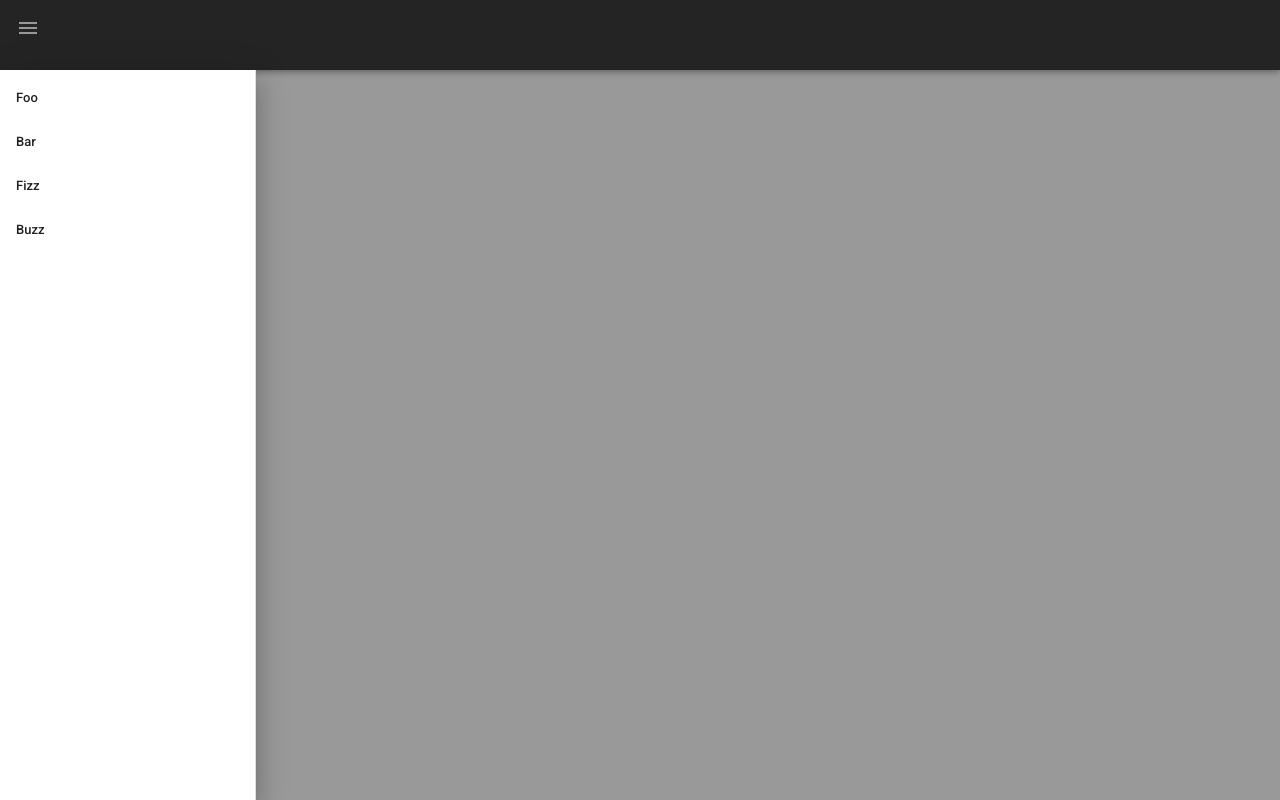
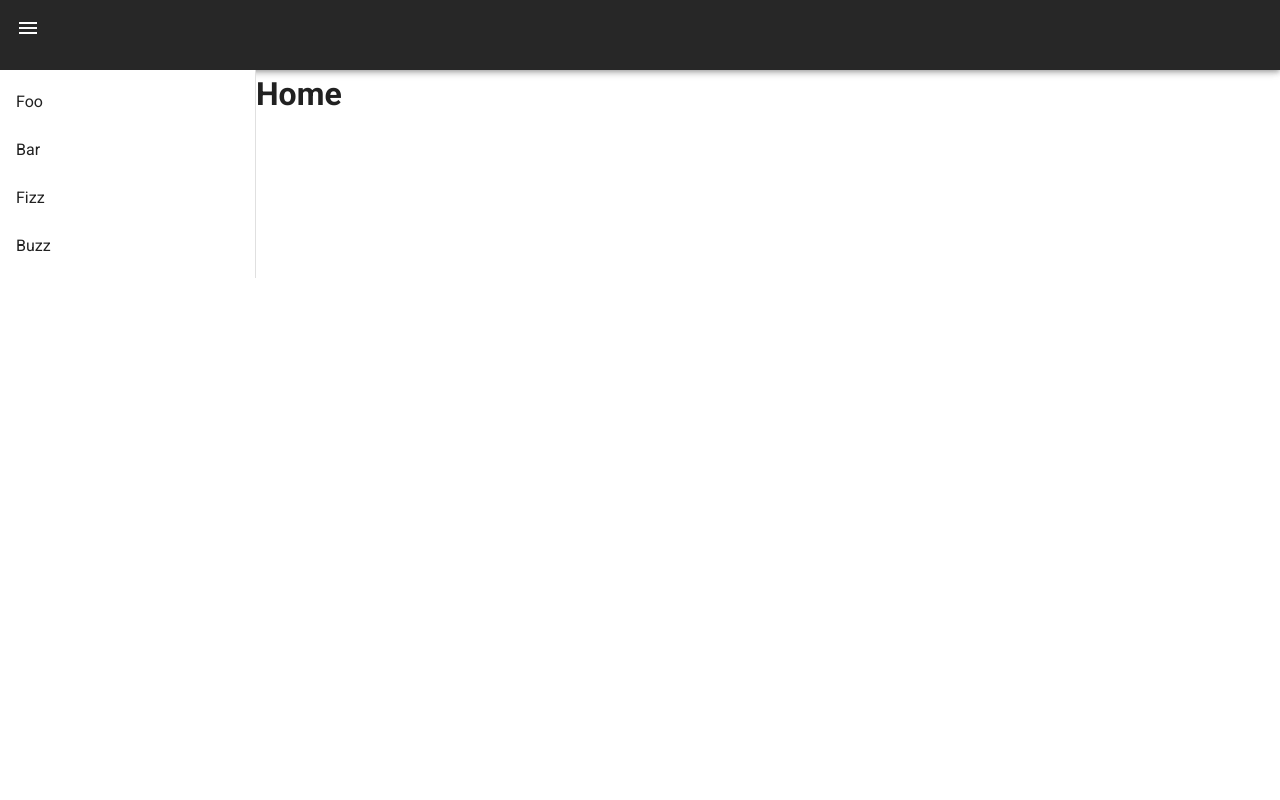
Before and after one commit to arthurkeusch/Heroes-Vilains, a Vue app in the folder heroes-vilains/: page / in a window 1280 px wide. Both pictures are taken after a click on the button 28 px from the left and 28 px from the top of the page. Built offline with nearby package versions, Linux system fonts and the light colour scheme.

Commit message:
navbar bonne position

```diff
--- a/heroes-vilains/src/App.vue
+++ b/heroes-vilains/src/App.vue
@@ -2,7 +2,7 @@
     <v-app class="mx-auto overflow-hidden" >
 
 
-
+        <v-main>
 
         <v-app-bar
                 height="70"
@@ -11,19 +11,18 @@
         >
             <v-app-bar-nav-icon @click.stop="drawer = !drawer"></v-app-bar-nav-icon>
 
+        </v-app-bar>
+
+<div style="display: flex">
 
 
-
-        </v-app-bar>
-
+        <router-view style="order: 2"/>
         <v-navigation-drawer
                 v-model="drawer"
-                temporary
+                style="order: 1"
         >
             <v-list
 
-                    nav
-                    dense
             >
                 <v-list-item-group
                         v-model="group"
@@ -47,9 +46,10 @@
                     </v-list-item>
                 </v-list-item-group>
             </v-list>
+
         </v-navigation-drawer>
-
-        <v-spacer></v-spacer>
+</div>
+          </v-main>
 
     </v-app>
 </template>
```
